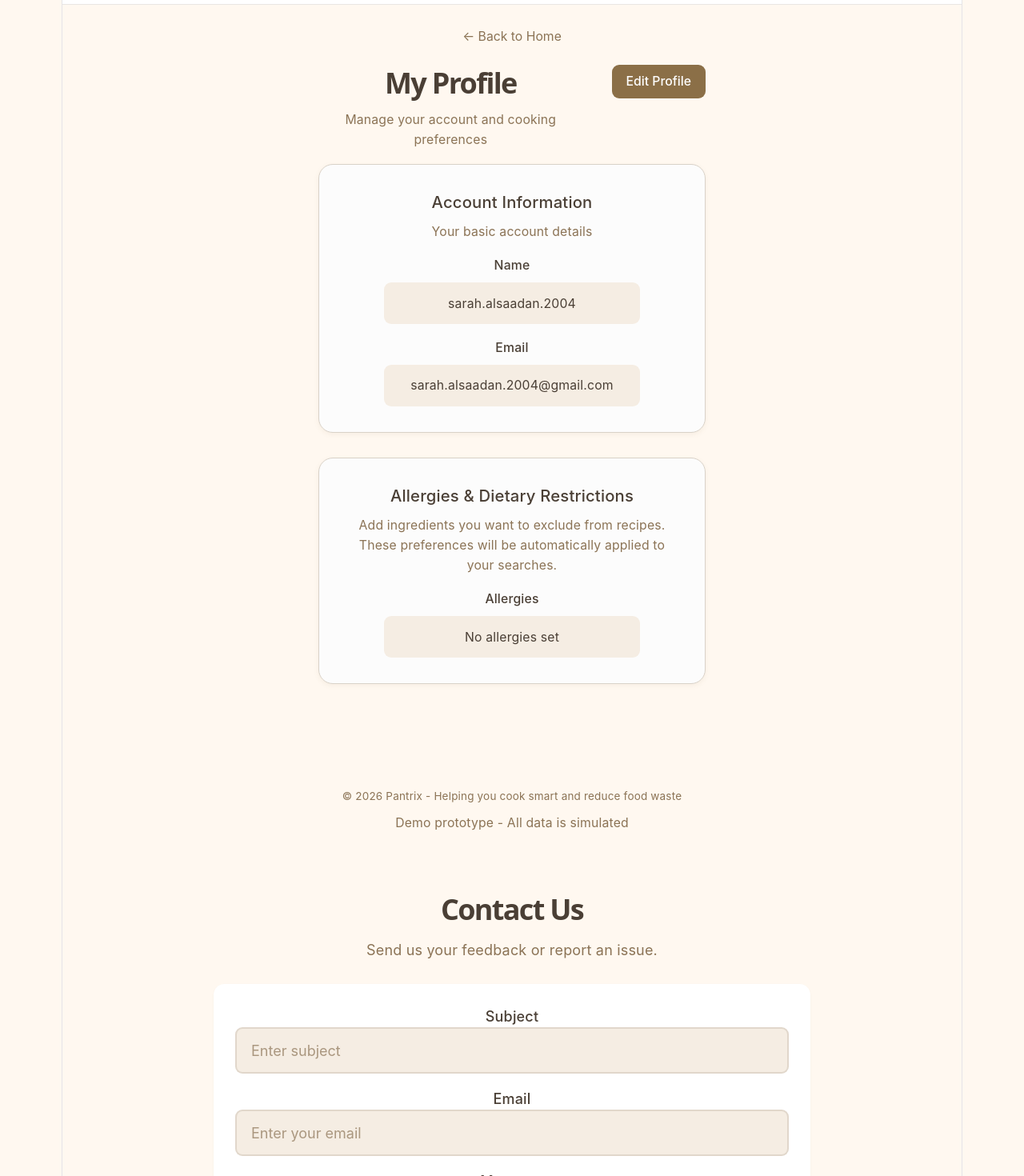
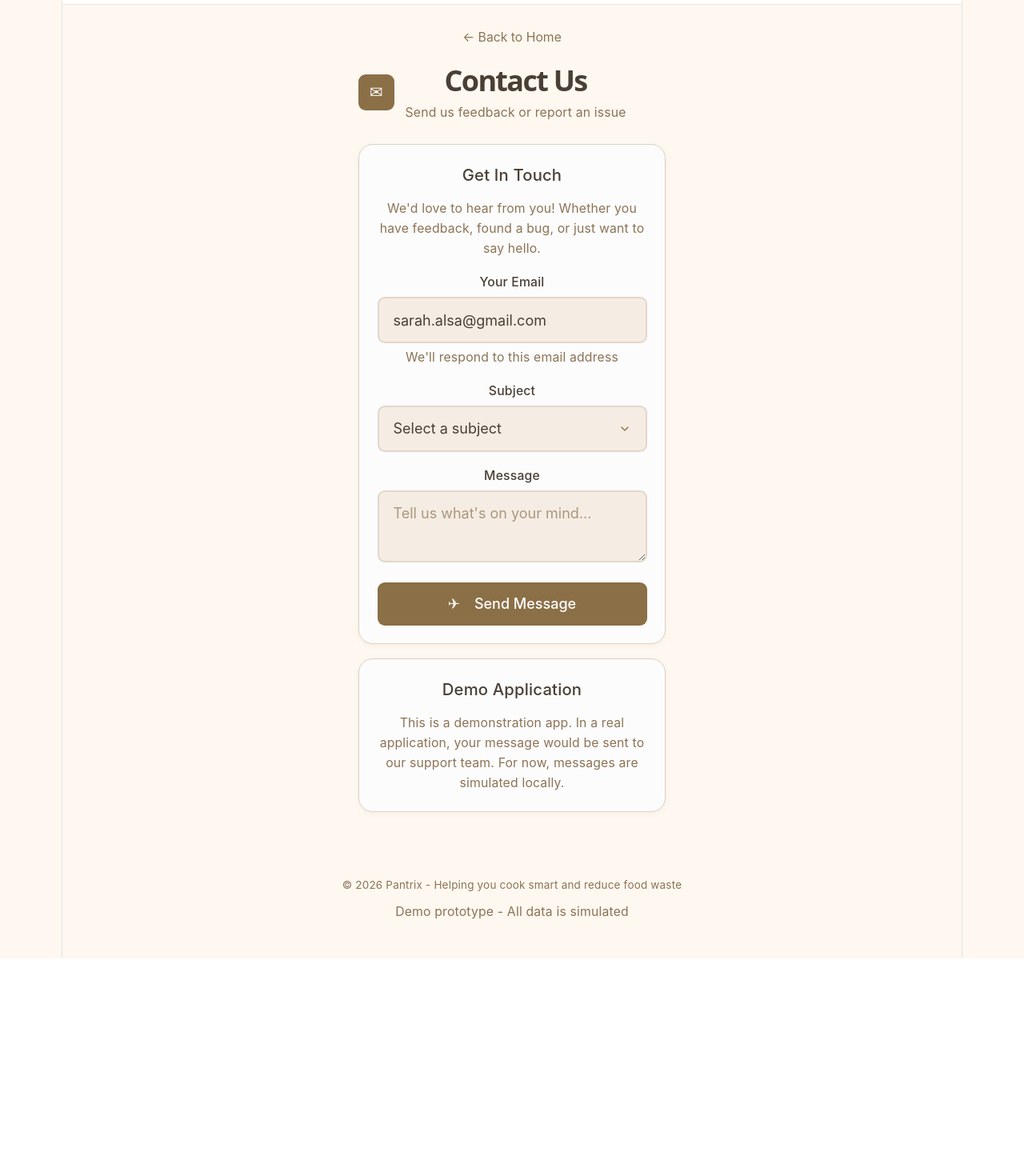
Before and after one commit to 1Sara19/Pantrix, a React (Vite) app: page / in a window 1280 px wide. Shown: the part 80-1550 px from the top of the page at 80% size. After the commit the page ends 1278 px from the top, so only its background shows below. Built offline with nearby package versions, Linux system fonts and the light colour scheme.

Commit message:
add contact us page

```diff
--- a/src/App.jsx
+++ b/src/App.jsx
@@ -1,13 +1,7 @@
-import Profile from "./pages/Profile";
 import ContactUs from "./pages/ContactUs";
 
 function App() {
-  return (
-    <>
-      <Profile />
-      <ContactUs />
-    </>
-  );
+  return <ContactUs />;
 }
 
 export default App;
--- a/src/pages/ContactUs.jsx
+++ b/src/pages/ContactUs.jsx
@@ -1,14 +1,15 @@
 import { useState } from "react";
 import "../styles/theme.css";
+import "../styles/contact-us.css";
 
 function ContactUs() {
   const [formData, setFormData] = useState({
+    email: "sarah.alsa@gmail.com",
     subject: "",
-    email: "",
     message: "",
   });
 
-  const [message, setMessage] = useState("");
+  const [statusMessage, setStatusMessage] = useState("");
 
   const handleChange = (e) => {
     const { name, value } = e.target;
@@ -16,79 +17,140 @@ function ContactUs() {
       ...prev,
       [name]: value,
     }));
+    setStatusMessage("");
   };
 
   const handleSubmit = (e) => {
     e.preventDefault();
 
-    if (!formData.subject || !formData.email || !formData.message) {
-      setMessage("Please fill in all fields.");
+    if (!formData.email.trim() || !formData.subject.trim() || !formData.message.trim()) {
+      setStatusMessage("Please fill in all fields.");
       return;
     }
 
     const emailValid = /^[^\s@]+@[^\s@]+\.[^\s@]+$/.test(formData.email);
     if (!emailValid) {
-      setMessage("Please enter a valid email.");
+      setStatusMessage("Please enter a valid email address.");
       return;
     }
 
-    setMessage("Your message has been sent successfully!");
-    setFormData({
+    setStatusMessage("Your message has been sent successfully!");
+    setFormData((prev) => ({
+      ...prev,
       subject: "",
-      email: "",
       message: "",
-    });
+    }));
   };
 
   return (
-    <div className="container container-sm mt-lg">
-      <h1 className="mb-sm">Contact Us</h1>
-      <p className="text-muted mb-lg">
-        Send us your feedback or report an issue.
+    <div className="contact-page">
+      <header className="contact-header">
+        <div className="contact-brand">
+          <button className="contact-icon-btn" aria-label="Open menu">
+            ☰
+          </button>
+
+          <div>
+            <h3 className="contact-brand-title">Pantrix</h3>
+            <p className="contact-brand-subtitle">Cook Smart, Waste Less</p>
+          </div>
+        </div>
+
+        <button className="contact-icon-btn contact-logout-btn" aria-label="Logout">
+          ↪
+        </button>
+      </header>
+
+      <main className="contact-content">
+        <button className="contact-back-link">← Back to Home</button>
+
+        <div className="contact-title-wrap">
+          <div className="contact-title-icon">✉</div>
+          <div>
+            <h1>Contact Us</h1>
+            <p className="contact-subtitle">Send us feedback or report an issue</p>
+          </div>
+        </div>
+
+        {statusMessage && (
+          <div
+            className={`alert ${
+              statusMessage.includes("successfully") ? "alert-success" : "alert-error"
+            } contact-alert`}
+          >
+            {statusMessage}
+          </div>
+        )}
+
+        <section className="contact-card">
+          <h3>Get In Touch</h3>
+          <p className="contact-card-text">
+            We&apos;d love to hear from you! Whether you have feedback, found a bug,
+            or just want to say hello.
           </p>
 
-      {message && <div className="alert alert-success mb-md">{message}</div>}
-
-      <form onSubmit={handleSubmit} className="card">
-        <div className="mb-md">
-          <label>Subject</label>
+          <form onSubmit={handleSubmit}>
+            <div className="contact-field">
+              <label htmlFor="email">Your Email</label>
               <input
-            className="input"
-            type="text"
-            name="subject"
-            value={formData.subject}
-            onChange={handleChange}
-            placeholder="Enter subject"
-          />
-        </div>
-
-        <div className="mb-md">
-          <label>Email</label>
-          <input
+                id="email"
                 className="input"
                 type="email"
                 name="email"
                 value={formData.email}
                 onChange={handleChange}
-            placeholder="Enter your email"
+              />
+              <small>We&apos;ll respond to this email address</small>
+            </div>
+
+            <div className="contact-field">
+              <label htmlFor="subject">Subject</label>
+              <select
+                id="subject"
+                className="input select"
+                name="subject"
+                value={formData.subject}
+                onChange={handleChange}
+              >
+                <option value="">Select a subject</option>
+                <option value="Bug Report">Bug Report</option>
+                <option value="Feedback">Feedback</option>
+                <option value="Feature Request">Feature Request</option>
+                <option value="Other">Other</option>
+              </select>
+            </div>
+
+            <div className="contact-field">
+              <label htmlFor="message">Message</label>
+              <textarea
+                id="message"
+                className="input textarea contact-textarea"
+                name="message"
+                value={formData.message}
+                onChange={handleChange}
+                placeholder="Tell us what's on your mind..."
               />
             </div>
 
-        <div className="mb-md">
-          <label>Message</label>
-          <textarea
-            className="input textarea"
-            name="message"
-            value={formData.message}
-            onChange={handleChange}
-            placeholder="Write your message..."
-          />
-        </div>
-
-        <button type="submit" className="btn btn-primary">
-          Submit
+            <button type="submit" className="btn btn-primary contact-submit-btn">
+              ✈ <span>Send Message</span>
             </button>
           </form>
+        </section>
+
+        <section className="contact-info-card">
+          <h3>Demo Application</h3>
+          <p>
+            This is a demonstration app. In a real application, your message would be
+            sent to our support team. For now, messages are simulated locally.
+          </p>
+        </section>
+      </main>
+
+      <footer className="contact-footer">
+        <p>© 2026 Pantrix - Helping you cook smart and reduce food waste</p>
+        <small>Demo prototype - All data is simulated</small>
+      </footer>
     </div>
   );
 }
--- /dev/null
+++ b/src/styles/contact-us.css
@@ -0,0 +1,169 @@
+.contact-page {
+  min-height: 100vh;
+  background: var(--background-color);
+  color: var(--text-color);
+  display: flex;
+  flex-direction: column;
+}
+
+.contact-header {
+  display: flex;
+  justify-content: space-between;
+  align-items: center;
+  background: var(--card-color);
+  border-bottom: 1px solid var(--border-color);
+  padding: var(--spacing-md) var(--spacing-lg);
+}
+
+.contact-brand {
+  display: flex;
+  align-items: center;
+  gap: var(--spacing-sm);
+}
+
+.contact-brand-title {
+  margin: 0;
+  font-size: var(--text-base);
+  font-weight: var(--font-weight-bold);
+}
+
+.contact-brand-subtitle {
+  margin: 0;
+  font-size: var(--text-xs);
+  color: var(--muted-text-color);
+}
+
+.contact-icon-btn {
+  border: none;
+  background: transparent;
+  font-size: 1.25rem;
+  cursor: pointer;
+  color: var(--primary-color);
+  padding: var(--spacing-xs);
+}
+
+.contact-logout-btn {
+  color: var(--destructive-color);
+}
+
+.contact-content {
+  width: 100%;
+  max-width: 420px;
+  margin: 0 auto;
+  padding: var(--spacing-lg) var(--spacing-md) var(--spacing-xl);
+}
+
+.contact-back-link {
+  border: none;
+  background: none;
+  color: var(--muted-text-color);
+  cursor: pointer;
+  margin-bottom: var(--spacing-md);
+  padding: 0;
+  font-size: var(--text-sm);
+}
+
+.contact-title-wrap {
+  display: flex;
+  align-items: center;
+  gap: var(--spacing-sm);
+  margin-bottom: var(--spacing-lg);
+}
+
+.contact-title-icon {
+  width: 2.5rem;
+  height: 2.5rem;
+  border-radius: var(--radius-md);
+  background: var(--primary-color);
+  color: white;
+  display: flex;
+  align-items: center;
+  justify-content: center;
+  font-size: 1.1rem;
+  flex-shrink: 0;
+}
+
+.contact-title-wrap h1 {
+  margin: 0;
+}
+
+.contact-subtitle {
+  margin-top: 0.2rem;
+  font-size: var(--text-sm);
+  color: var(--muted-text-color);
+}
+
+.contact-alert {
+  margin-bottom: var(--spacing-md);
+}
+
+.contact-card,
+.contact-info-card {
+  background: #fcfcfc;
+  border: 1px solid #d9d2c8;
+  border-radius: 18px;
+  padding: 1.25rem;
+  box-shadow: 0 2px 6px rgba(139, 111, 71, 0.08);
+  margin-bottom: var(--spacing-md);
+}
+
+.contact-card h3,
+.contact-info-card h3 {
+  margin-bottom: var(--spacing-sm);
+}
+
+.contact-card-text,
+.contact-info-card p {
+  color: var(--muted-text-color);
+  font-size: var(--text-sm);
+  line-height: 1.6;
+}
+
+.contact-field {
+  margin-top: var(--spacing-md);
+}
+
+.contact-field label {
+  display: block;
+  margin-bottom: 0.35rem;
+  font-size: var(--text-sm);
+  font-weight: var(--font-weight-medium);
+}
+
+.contact-field small {
+  display: block;
+  margin-top: 0.35rem;
+}
+
+.contact-textarea {
+  min-height: 90px;
+}
+
+.contact-submit-btn {
+  width: 100%;
+  margin-top: var(--spacing-md);
+}
+
+.contact-submit-btn span {
+  margin-left: 0.25rem;
+}
+
+.contact-footer {
+  margin-top: auto;
+  text-align: center;
+  padding: 1.5rem 1rem 2.5rem;
+  color: var(--muted-text-color);
+  font-size: var(--text-xs);
+}
+
+.contact-footer p {
+  margin: 0 0 var(--spacing-xs);
+  font-size: var(--text-xs);
+  color: var(--muted-text-color);
+}
+
+@media (max-width: 480px) {
+  .contact-content {
+    max-width: 390px;
+  }
+}
```
Lines whose indentation alone changed are shown as unchanged.
